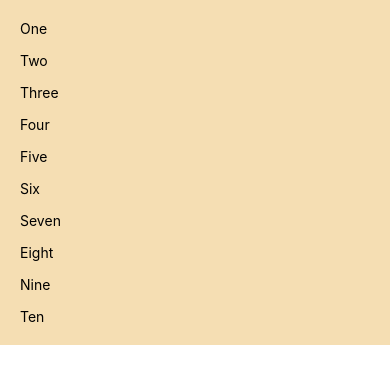
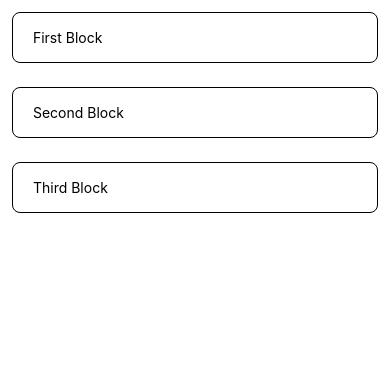
Before and after one commit to Gazala939/firstappnative, a React Native app: screen / in a window 390 px wide. Shown: the top 384 px of the page. Built offline with nearby package versions, Linux system fonts and the light colour scheme.

Commit message:
Block example-1

```diff
--- a/App.tsx
+++ b/App.tsx
@@ -1,37 +1,44 @@
 import React from 'react';
-import { ScrollView, StyleSheet, Text, View } from 'react-native';
+import {  StyleSheet, Text, View } from 'react-native';
 
-export default function App() {
-  const data = [
-    'One', 'Two', 'Three', 'Four', 'Five',
-    'Six', 'Seven', 'Eight', 'Nine', 'Ten',
-  ];
+function App() {
+
 
   return (
-    <ScrollView contentContainerStyle={styles.content}>
-      {data.map((item, index) => (
-        <View>
-            <View style={StyleSheet.divider} />
-            <View key={index} style={styles.card}>
-          <Text>{item}</Text>
+    <View style = {styles.content}>
+        <View style = { styles.Block}>
+            <Text> First Block</Text>
         </View>
-        {index % 4 === 0 && <View style = {styles.divider} />}
+
+        <View style = { styles.Block}>
+            <Text> Second Block</Text>
         </View>
-      ))}
-    </ScrollView>
+
+        <View style = { styles.Block}>
+            <Text> Third Block</Text>
+        </View>
+
+
+    </View>
   );
 }
 const styles = StyleSheet.create({
   content: {
-    padding: 20,
-    gap: 15,
-    backgroundColor: 'wheat'       // space between cards (RN 0.71+)
+    backgroundColor: 'white',
+         // space between cards (RN 0.71+)
   },
 
-  divider : {
-    height:1,
-    backgroundColor:'#ccc',
-    flex:1
-  },
+  Block :{
+    padding: 16,
+    margin:12,
+    borderWidth: 1,
+    borderRadius: 8,
+
+  }
+
+
+
+
 
 });
+export default App;
```
